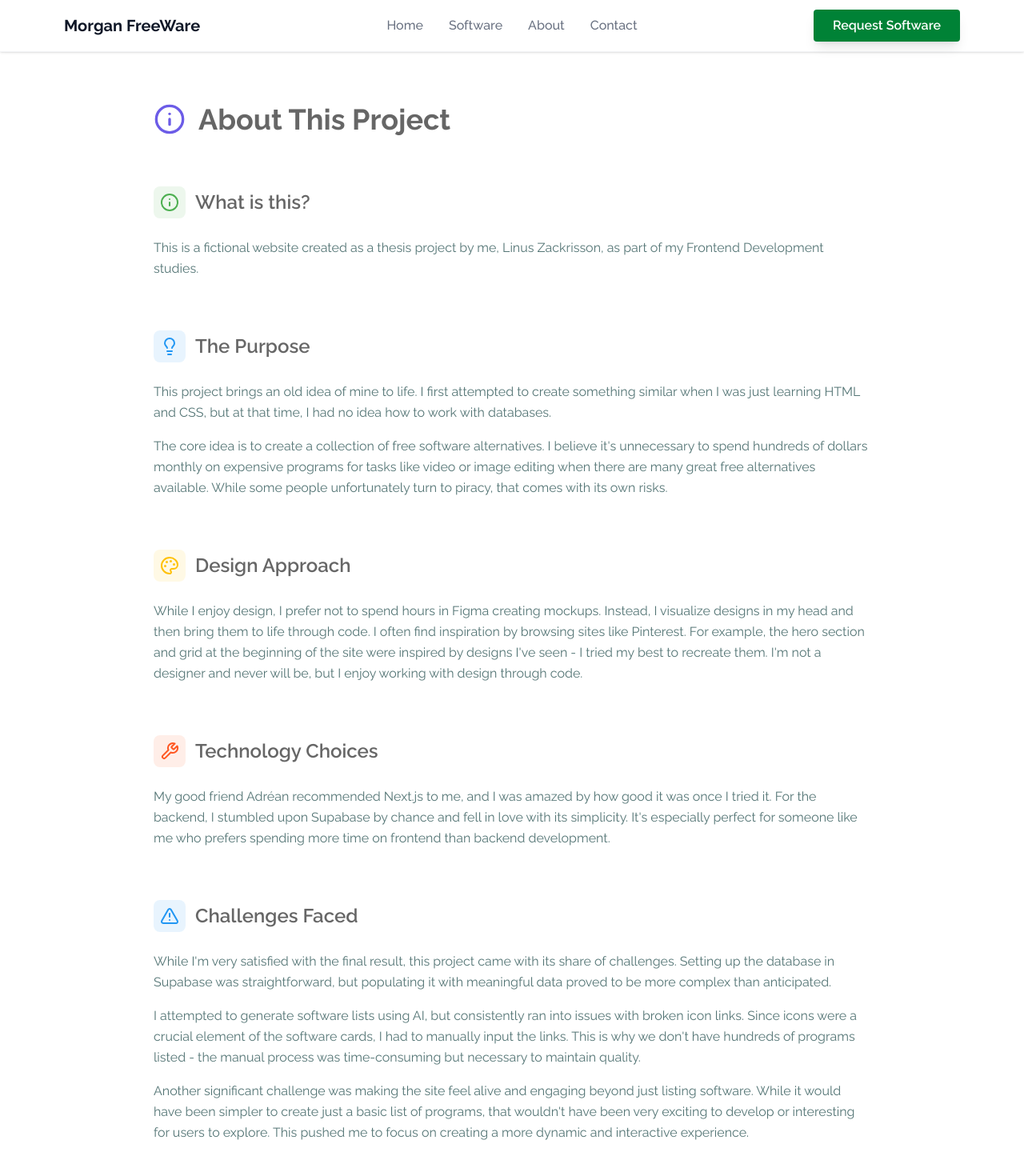
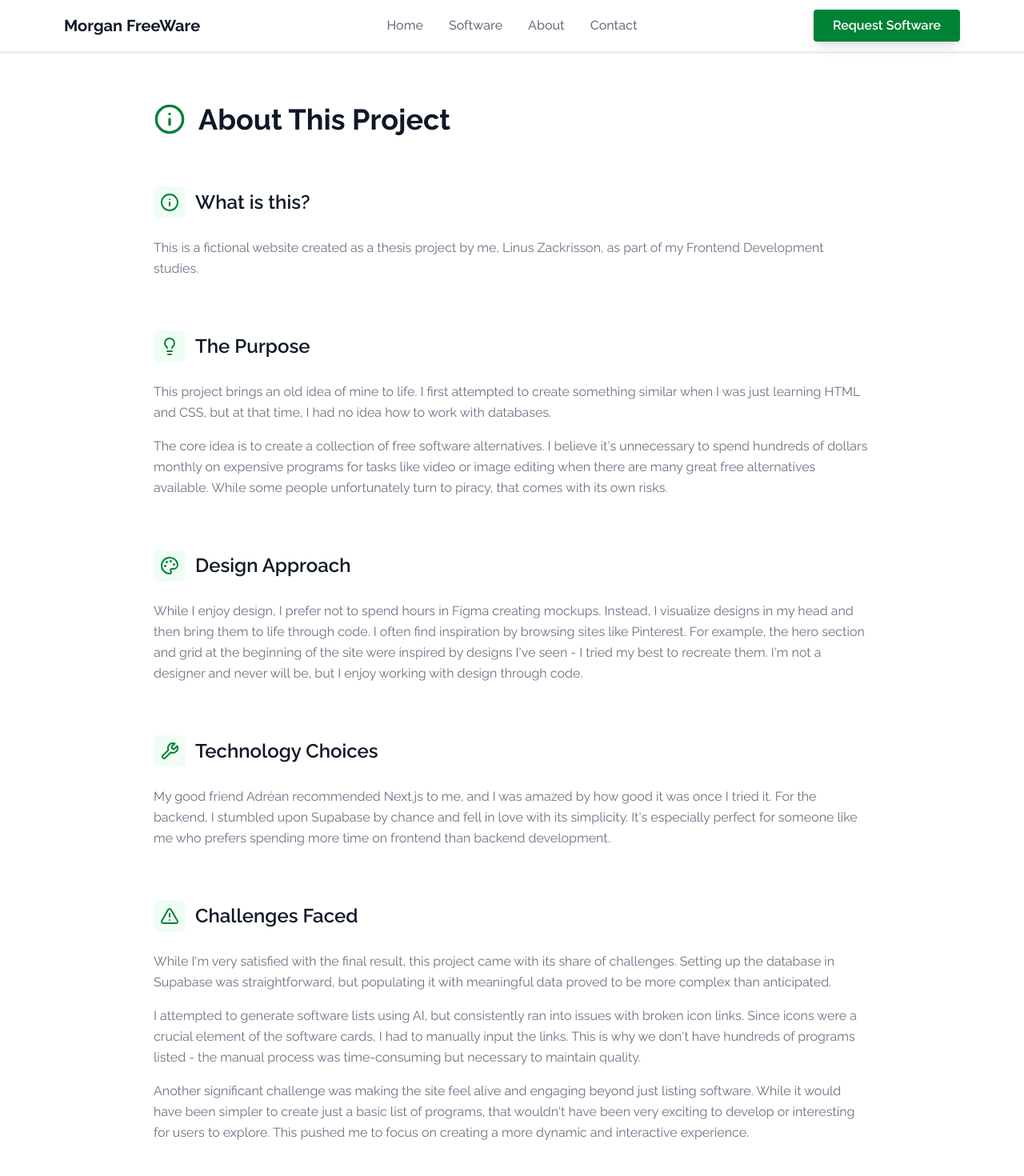
Before and after one commit to Linuszackrisson/Morgan-Freeware, a Next.js app: page /about in a window 1280 px wide. Shown: the top 1470 px of the page at 80% size. Built offline with nearby package versions, Linux system fonts and the light colour scheme.

Commit message:
Ersatt det mesta med nya css vars

```diff
--- a/src/app/about/page.tsx
+++ b/src/app/about/page.tsx
@@ -6,38 +6,38 @@ export default function About() {
   return (
     <div className="container mx-auto px-4 py-16">
       <div className="max-w-4xl mx-auto space-y-16">
-        <h1 className="text-4xl font-bold text-black/60 flex items-center gap-4">
-          <Info className="w-10 h-10 text-[#6C5CE7]" />
+        <h1 className="text-4xl font-bold text-[var(--color-text-primary)] flex items-center gap-4">
+          <Info className="w-10 h-10 text-[var(--color-primary)]" />
           About This Project
         </h1>
 
         <section>
-          <h2 className="text-2xl font-semibold mb-6 text-black/60 flex items-center gap-3">
-            <div className="p-2 rounded-lg bg-[#4CAF50]/10">
-              <Info className="w-6 h-6 text-[#4CAF50]" />
+          <h2 className="text-2xl font-semibold mb-6 text-[var(--color-text-primary)] flex items-center gap-3">
+            <div className="p-2 rounded-lg bg-[var(--color-primary-light)]">
+              <Info className="w-6 h-6 text-[var(--color-primary)]" />
             </div>
             What is this?
           </h2>
-          <p className="text-[#0B3B3B]/70 leading-relaxed">
+          <p className="text-[var(--color-text-secondary)] leading-relaxed">
             This is a fictional website created as a thesis project by me, Linus Zackrisson,
             as part of my Frontend Development studies.
           </p>
         </section>
 
         <section>
-          <h2 className="text-2xl font-semibold mb-6 text-black/60 flex items-center gap-3">
-            <div className="p-2 rounded-lg bg-[#2196F3]/10">
-              <Lightbulb className="w-6 h-6 text-[#2196F3]" />
+          <h2 className="text-2xl font-semibold mb-6 text-[var(--color-text-primary)] flex items-center gap-3">
+            <div className="p-2 rounded-lg bg-[var(--color-primary-light)]">
+              <Lightbulb className="w-6 h-6 text-[var(--color-primary)]" />
             </div>
             The Purpose
           </h2>
           <div className="space-y-4">
-            <p className="text-[#0B3B3B]/70 leading-relaxed">
+            <p className="text-[var(--color-text-secondary)] leading-relaxed">
               This project brings an old idea of mine to life. I first attempted to create
               something similar when I was just learning HTML and CSS, but at that time,
               I had no idea how to work with databases.
             </p>
-            <p className="text-[#0B3B3B]/70 leading-relaxed">
+            <p className="text-[var(--color-text-secondary)] leading-relaxed">
               The core idea is to create a collection of free software alternatives. I believe
               it's unnecessary to spend hundreds of dollars monthly on expensive programs for
               tasks like video or image editing when there are many great free alternatives
@@ -48,13 +48,13 @@ export default function About() {
         </section>
 
         <section>
-          <h2 className="text-2xl font-semibold mb-6 text-black/60 flex items-center gap-3">
-            <div className="p-2 rounded-lg bg-[#FFC107]/10">
-              <Palette className="w-6 h-6 text-[#FFC107]" />
+          <h2 className="text-2xl font-semibold mb-6 text-[var(--color-text-primary)] flex items-center gap-3">
+            <div className="p-2 rounded-lg bg-[var(--color-primary-light)]">
+              <Palette className="w-6 h-6 text-[var(--color-primary)]" />
             </div>
             Design Approach
           </h2>
-          <p className="text-[#0B3B3B]/70 leading-relaxed">
+          <p className="text-[var(--color-text-secondary)] leading-relaxed">
             While I enjoy design, I prefer not to spend hours in Figma creating mockups.
             Instead, I visualize designs in my head and then bring them to life through
             code. I often find inspiration by browsing sites like Pinterest. For example,
@@ -65,13 +65,13 @@ export default function About() {
         </section>
 
         <section>
-          <h2 className="text-2xl font-semibold mb-6 text-black/60 flex items-center gap-3">
-            <div className="p-2 rounded-lg bg-[#FF5722]/10">
-              <Wrench className="w-6 h-6 text-[#FF5722]" />
+          <h2 className="text-2xl font-semibold mb-6 text-[var(--color-text-primary)] flex items-center gap-3">
+            <div className="p-2 rounded-lg bg-[var(--color-primary-light)]">
+              <Wrench className="w-6 h-6 text-[var(--color-primary)]" />
             </div>
             Technology Choices
           </h2>
-          <p className="text-[#0B3B3B]/70 leading-relaxed">
+          <p className="text-[var(--color-text-secondary)] leading-relaxed">
             My good friend Adréan recommended Next.js to me, and I was amazed by how good
             it was once I tried it. For the backend, I stumbled upon Supabase by chance
             and fell in love with its simplicity. It's especially perfect for someone like
@@ -80,26 +80,26 @@ export default function About() {
         </section>
 
         <section>
-          <h2 className="text-2xl font-semibold mb-6 text-black/60 flex items-center gap-3">
-            <div className="p-2 rounded-lg bg-[#2196F3]/10">
-              <AlertTriangle className="w-6 h-6 text-[#2196F3]" />
+          <h2 className="text-2xl font-semibold mb-6 text-[var(--color-text-primary)] flex items-center gap-3">
+            <div className="p-2 rounded-lg bg-[var(--color-primary-light)]">
+              <AlertTriangle className="w-6 h-6 text-[var(--color-primary)]" />
             </div>
             Challenges Faced
           </h2>
           <div className="space-y-4">
-            <p className="text-[#0B3B3B]/70 leading-relaxed">
+            <p className="text-[var(--color-text-secondary)] leading-relaxed">
               While I'm very satisfied with the final result, this project came with its
               share of challenges. Setting up the database in Supabase was straightforward,
               but populating it with meaningful data proved to be more complex than anticipated.
             </p>
-            <p className="text-[#0B3B3B]/70 leading-relaxed">
+            <p className="text-[var(--color-text-secondary)] leading-relaxed">
               I attempted to generate software lists using AI, but consistently ran into
               issues with broken icon links. Since icons were a crucial element of the
               software cards, I had to manually input the links. This is why we don't have
               hundreds of programs listed - the manual process was time-consuming but
               necessary to maintain quality.
             </p>
-            <p className="text-[#0B3B3B]/70 leading-relaxed">
+            <p className="text-[var(--color-text-secondary)] leading-relaxed">
               Another significant challenge was making the site feel alive and engaging
               beyond just listing software. While it would have been simpler to create
               just a basic list of programs, that wouldn't have been very exciting to
--- a/src/app/contact/page.tsx
+++ b/src/app/contact/page.tsx
@@ -7,8 +7,8 @@ export default function Contact() {
     <section className="w-full min-h-screen bg-white">
       <div className="container mx-auto px-4 py-16">
         <div className="max-w-3xl mx-auto text-center mb-16">
-          <h1 className="text-4xl font-bold text-black/60 mb-4">Get in Touch</h1>
-          <p className="text-[#0B3B3B]/70">
+          <h1 className="text-4xl font-bold text-[var(--color-text-primary)] mb-4">Get in Touch</h1>
+          <p className="text-[var(--color-text-secondary)]">
             Have any questions or suggestions? We'd love to hear from you. Send us a message and we'll respond as soon as possible.
           </p>
         </div>
```
Also changed, not shown: src/app/software/page.tsx (+15 -15 lines).
